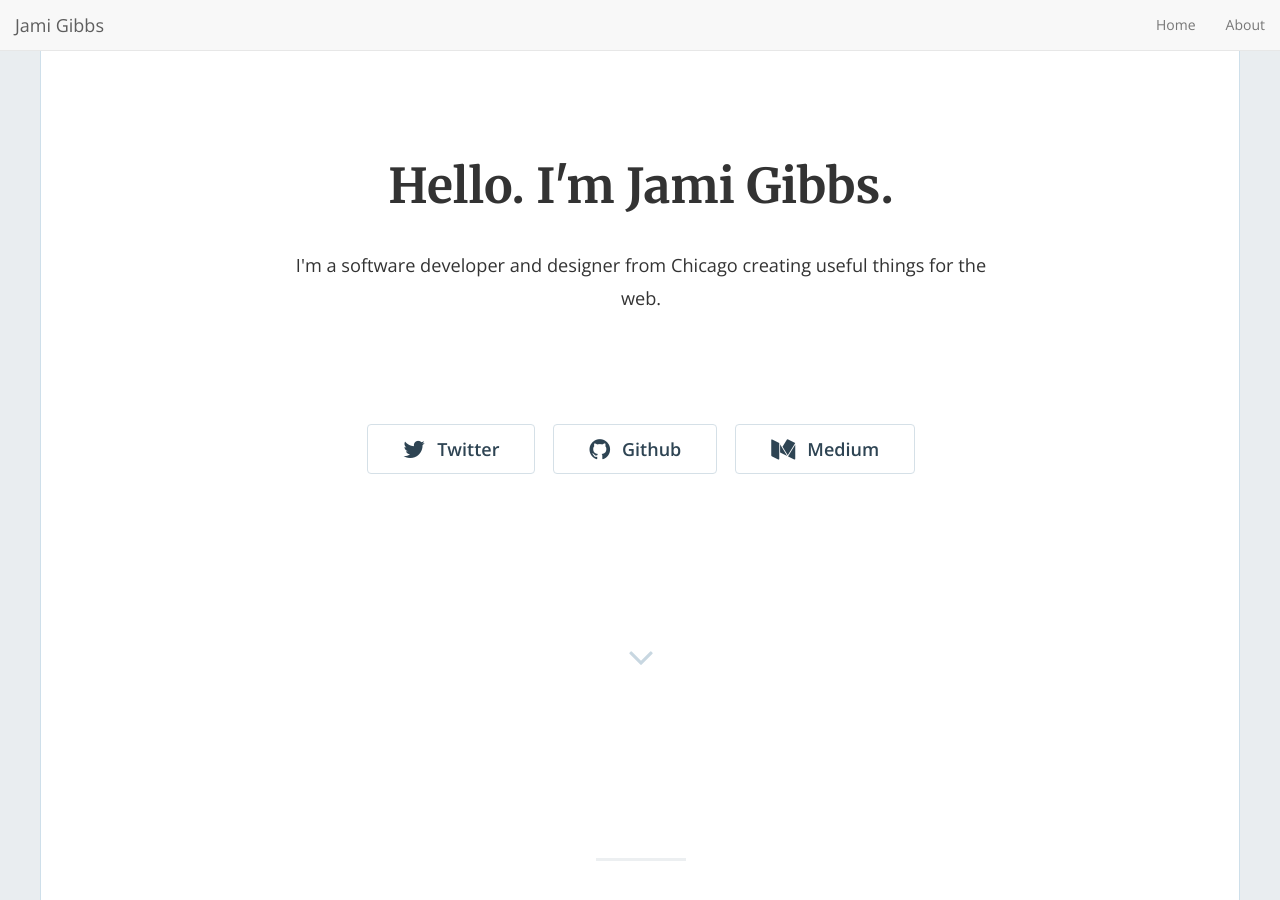
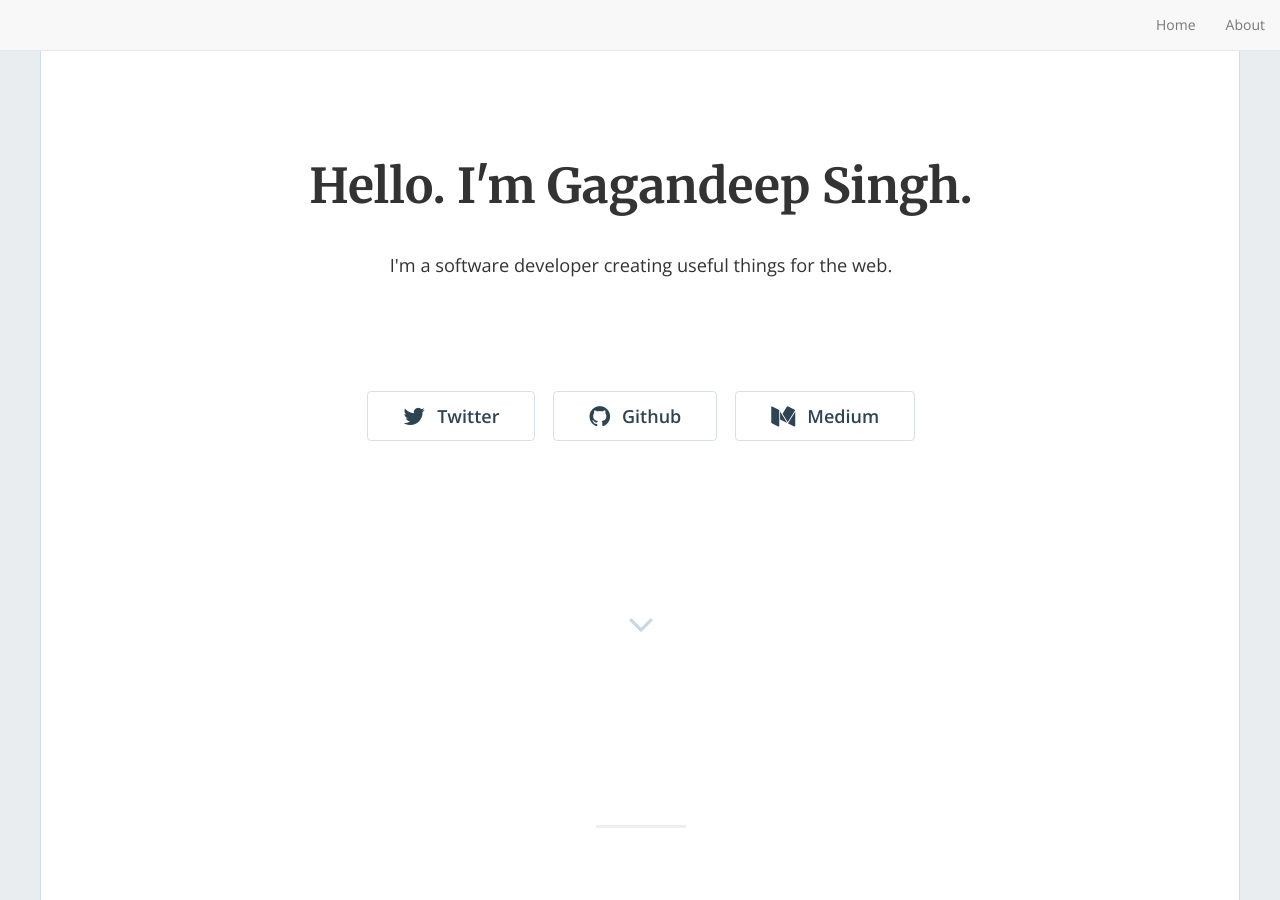
Before and after one commit to gagancodes99/gagancodes99.github.io, a Jekyll site: the page built from index.html, in a window 1280 px wide and 900 px high. Built offline with Jekyll 4.4.1, drawn with Linux system fonts in a browser that asks for light colours; nearby versions of some CDN libraries; the list of posts is cut into pages by our own code.

Commit message:
title changed

```diff
--- a/_config.yml
+++ b/_config.yml
@@ -13,14 +13,13 @@
 # you will see them accessed via {{ site.title }}, {{ site.email }}, and so on.
 # You can create any custom variable you would like, and they will be accessible
 # in the templates via {{ site.myvariable }}.
-title: "Hello. I'm Jami Gibbs."
-email: 'jami0821@gmail.com'
-description: "I'm a software developer and designer from Chicago creating useful things for the web."
+title: "Hello. I'm Gagandeep Singh."
+email: 'gagangrewal1999@gmail.com'
+description: "I'm a software developer creating useful things for the web."
 baseurl: "" # the subpath of your site, e.g. /blog
-url: "https://jamigibbs.github.io/phantom" # the base hostname & protocol for your site, e.g. https://example.com
-twitter_username: 'jamigibbs'
-github_username: 'jamigibbs'
-medium_username: 'blog.jamigibbs.com'
+url: "https://gaganevomorf.github.io" # the base hostname & protocol for your site, e.g. https://example.com
+github_username: 'gaganevomorf'
+
 
 # Build settings
 markdown: kramdown
@@ -92,9 +91,9 @@ pagination:
 ############################################################
 
 ### Phantom settings
-footer_text: '© 2018 Jami Gibbs'
-admin_name: 'Jami Gibbs'
-google_analytics: "UA-9999999-99" # Update with your own tracking ID
+footer_text: ''
+admin_name: ''
+google_analytics: "" # Update with your own tracking ID
 enable_contact: false
 
 #### Phantom Navigation menu
```
